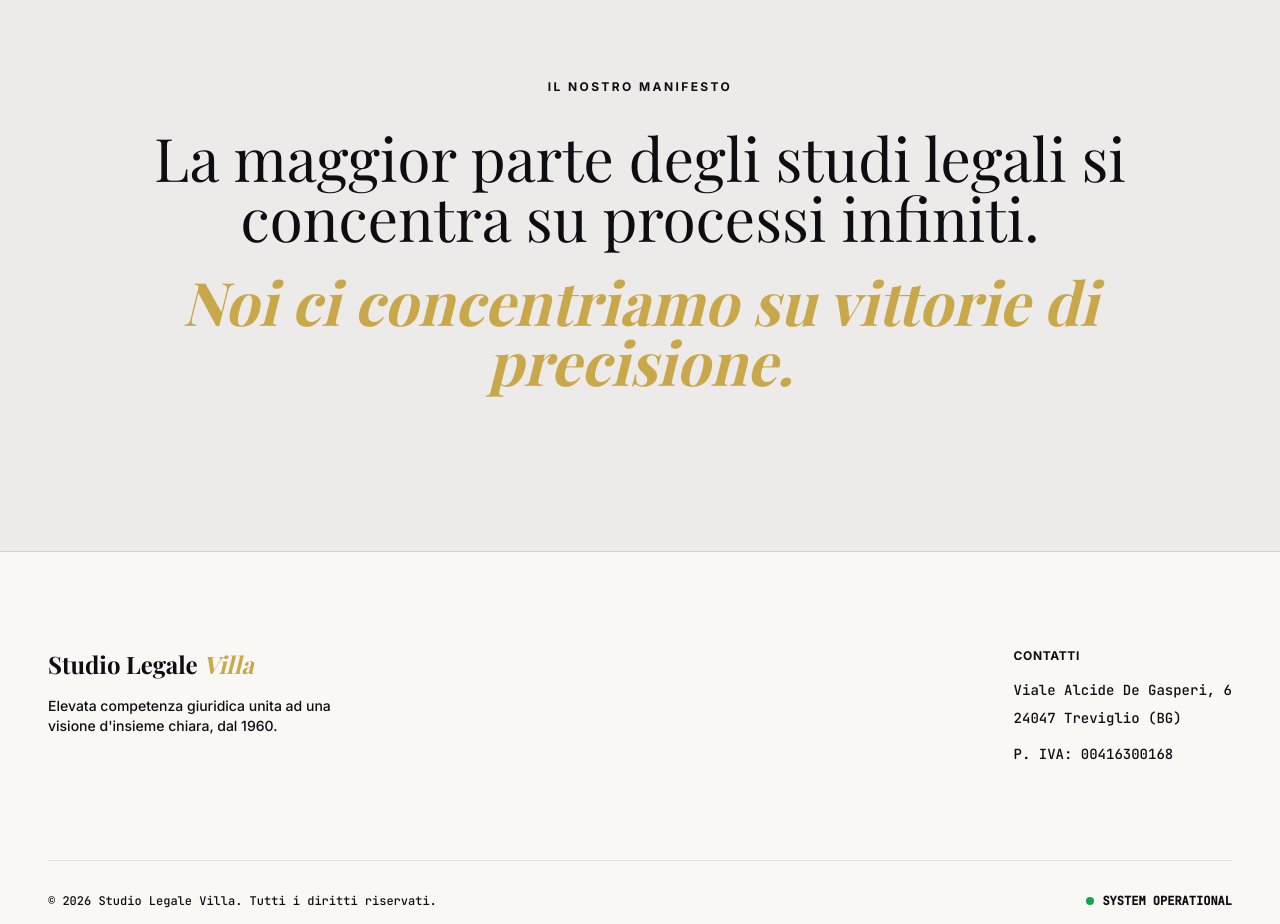
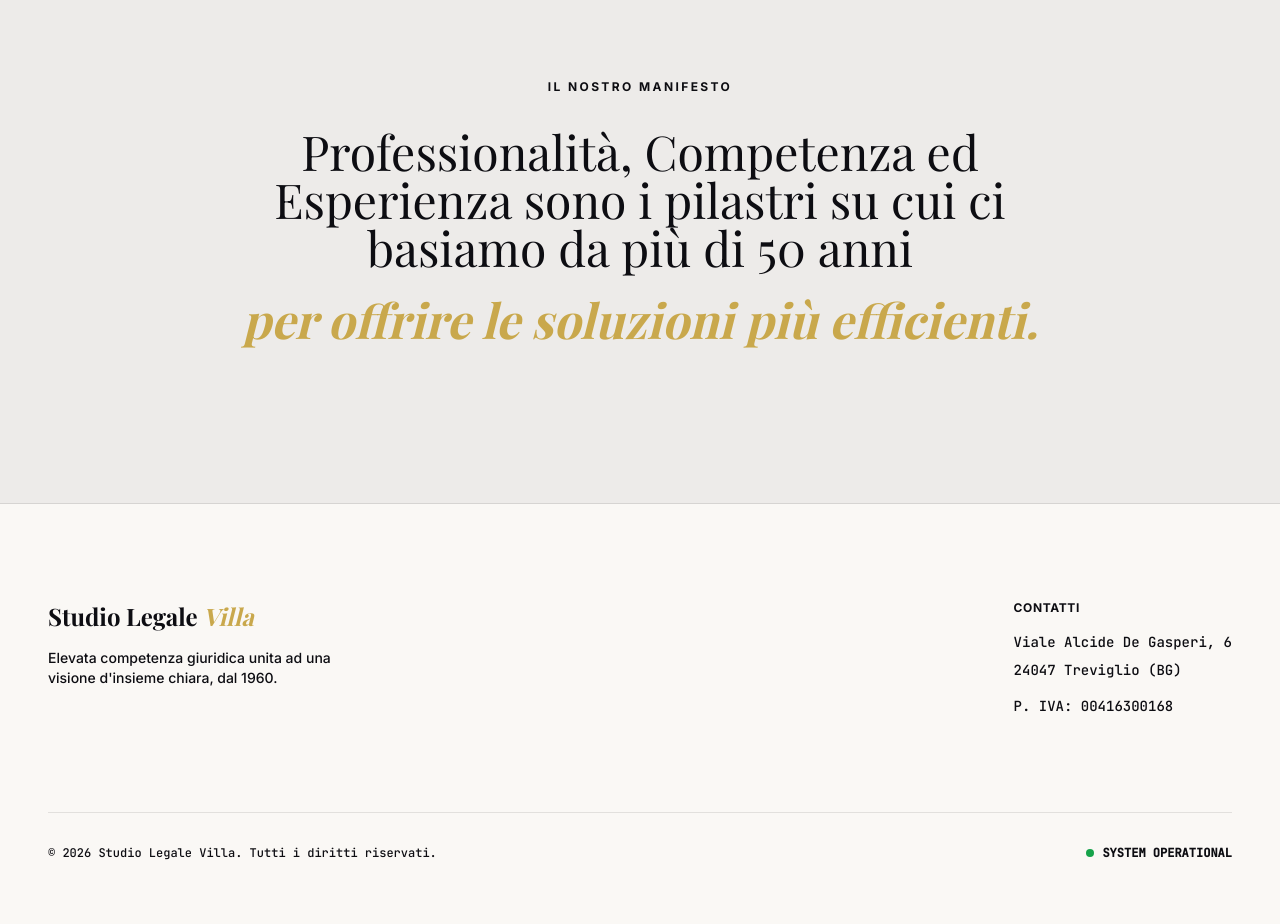
Before and after one commit to alevillamo07-web/sito, a React (Vite) app: page / in a window 1280 px wide. Shown: the part 1660-2584 px from the top of the page. Built offline with nearby package versions, Linux system fonts and the light colour scheme; a web font is replaced by a local one.

Commit message:
Aggiornato il testo del manifesto

```diff
--- a/src/App.jsx
+++ b/src/App.jsx
@@ -103,9 +103,9 @@ export default function App() {
       <section className="py-24 md:py-40 px-6 md:px-12 bg-foreground/5 text-foreground border-y border-border">
         <div className="max-w-5xl mx-auto flex flex-col items-center text-center">
           <p className="text-foreground font-bold uppercase tracking-[0.2em] text-xs mb-8">Il Nostro Manifesto</p>
-          <div className="font-serif text-3xl md:text-5xl lg:text-6xl leading-tight font-medium">
-            <span className="text-foreground block mb-6">La maggior parte degli studi legali si concentra su processi infiniti.</span>
-            <span className="italic text-accent block font-bold">Noi ci concentriamo su vittorie di precisione.</span>
+          <div className="font-serif text-3xl md:text-4xl lg:text-5xl leading-tight font-medium max-w-4xl mx-auto">
+            <span className="text-foreground block mb-6">Professionalità, Competenza ed Esperienza sono i pilastri su cui ci basiamo da più di 50 anni</span>
+            <span className="italic text-accent block font-bold">per offrire le soluzioni più efficienti.</span>
           </div>
         </div>
       </section>
```
